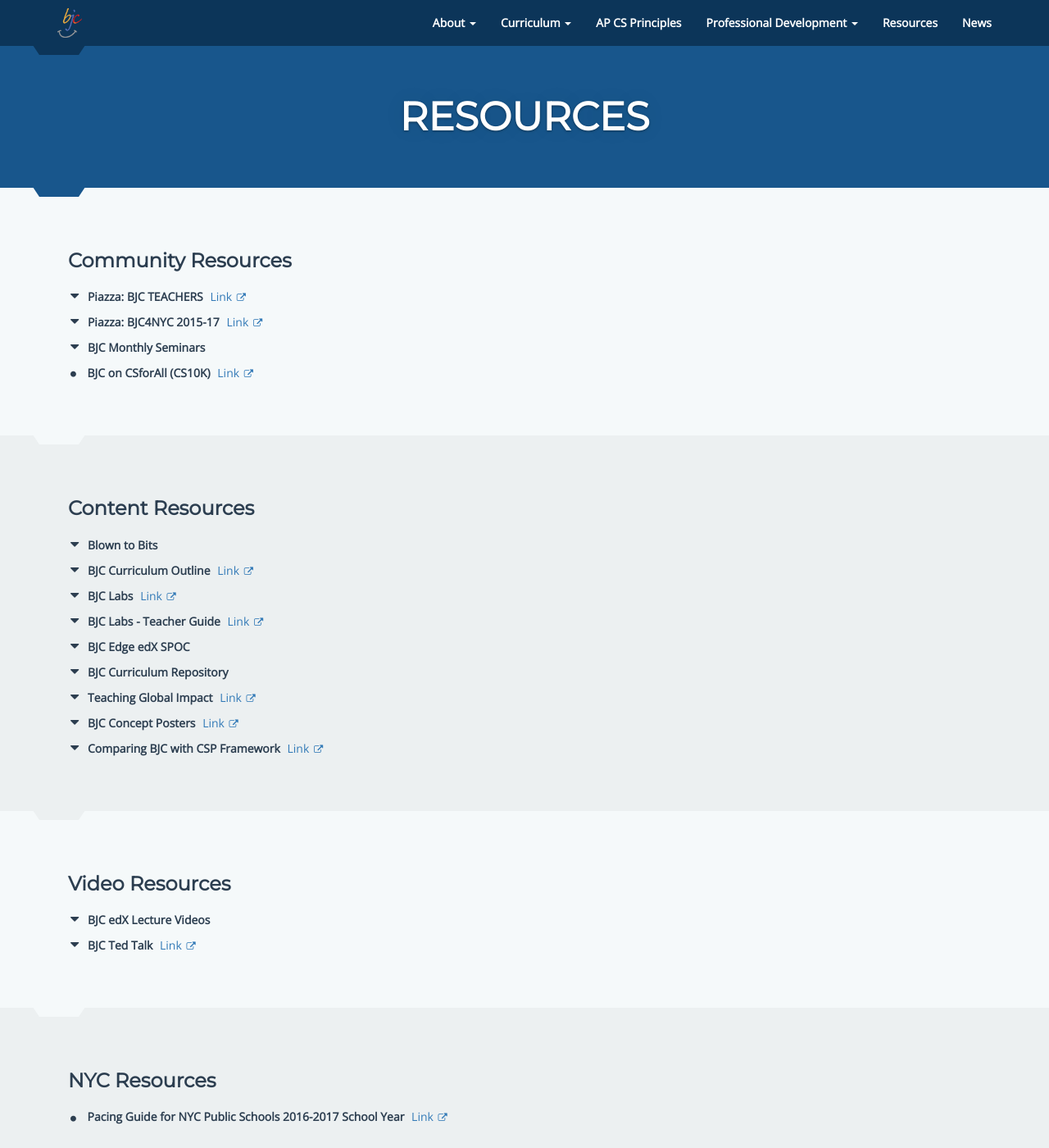
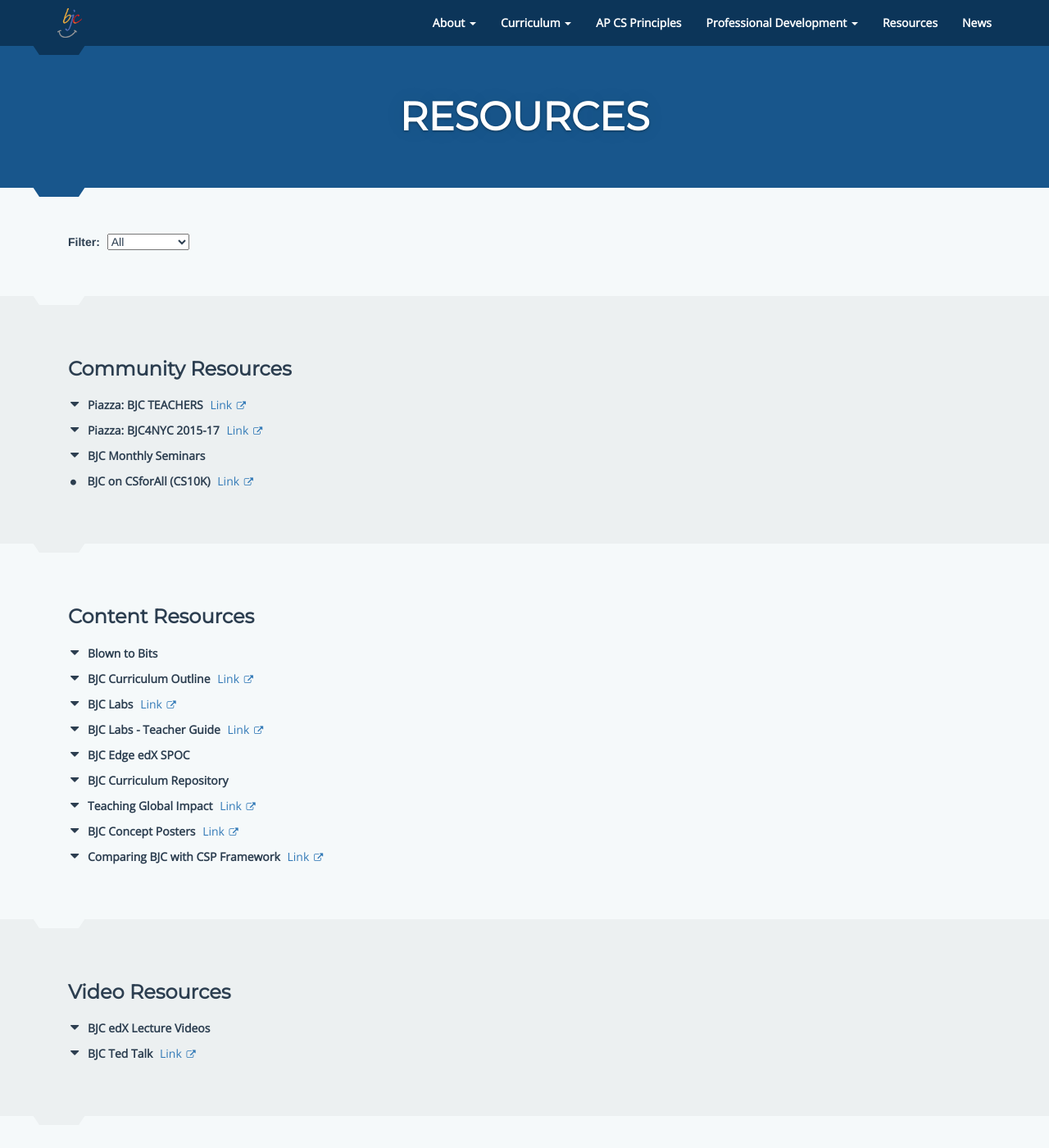
Before and after one commit to beautyjoy/beautyjoy.github.io, a Jekyll site: the page built from resources.html, in a window 1280 px wide and 1400 px high. Shown: the whole window at 82% size. Built offline with Jekyll 4.4.1, drawn with Linux system fonts in a browser that asks for light colours.

Commit message:
Implemented resource filtering.

```diff
--- a/_data/resources/08-ap-csp-study-materials.yml
+++ b/_data/resources/08-ap-csp-study-materials.yml
@@ -2,6 +2,7 @@
 resources:
   - name: Snap<em>!</em> CSP Reference Sheet
     link: http://tinyurl.com/snapcsp
+    tags: snap students
     description: |
       This Snap*!* project has all the reference sheet commands implemented in Snap*!*, with Robot commands, the ability to import/export mazes from/to a text file, and the ability to click directly on the maze to edit it (clicking on any cell will toggle it from blank->goal->wall->blank->etc.). You can move the Robot around with the left/up/right arrow keys and query CAN_MOVE with the down arrow key. We have two "assignment" (i.e., left arrow) blocks, one solid and one hollow: the solid one is for defining and assigning a new variable, and the hollow one is for updating the assignment (you drag the variable you want to assign into the left slot).
 
--- a/css/styles.scss
+++ b/css/styles.scss
@@ -479,6 +479,11 @@
     font-size: inherit;
 }
 
+.resources-filter {
+    margin-left: 5px;
+    min-width: 100px;
+}
+
 .resources-list {
     list-style: none;
     padding-left: 24px;
--- a/js/scripts.js
+++ b/js/scripts.js
@@ -1,6 +1,26 @@
 $(document).ready(function() {
     normalizeGridHeights();
     fitHeaderText();
+
+    $('.resources-filter').change(function() {
+        var selectedTag = $(this).val();
+        if (selectedTag == "all") {
+            $(this).parents('.section').nextAll('.section').show();
+            $('.resources-list').find('li').show();
+        } else {
+            // Show only resources which have the selected filter as a class
+            $(this).parents('.section').nextAll('.section').hide();
+            $('.resources-list').find('li').each(function() {
+                if ($(this).hasClass(selectedTag)) {
+                    $(this).show();
+                    $(this).parents('.section').show();
+                }
+                else {
+                    $(this).hide();
+                }
+            })
+        }
+    });
 });
 
 $(window).on('resize orientation', function() {
--- a/resources.html
+++ b/resources.html
@@ -1,7 +1,20 @@
 ---
 layout: page
 title: Resources
+filter_tags: snap students
 ---
+{% capture section_content %}
+<strong>Filter:</strong>
+<select class="resources-filter">
+    <option value="all">All</option>
+    {% assign filter_tags = page.filter_tags | split: " " %}
+    {% for tag in filter_tags %}
+    <option value="{{ tag }}">{{ tag | capitalize }}</option>
+    {% endfor %}
+</select>
+{% endcapture %}
+{% include section.html %}
+
 {% for group_hash in site.data.resources %}
     {% assign group = group_hash[1] %}
     {% capture section_content %}
@@ -9,7 +22,7 @@
     <ul class="resources-list">
     {% for resource in group.resources %}
         {% assign resource_id = group_hash[0] | append: "-resource-" | append: forloop.index %}
-        <li>
+        <li class="{{ resource.tags }}">
             <div class="resource-title">
                 {% if resource.description %}
                 <a class="unstyled-link" href="#{{ resource_id }}" data-toggle="collapse" aria-expanded="false" aria-controls="{{ resource_id }}">
@@ -38,14 +51,10 @@
     {% endfor %}
     </ul>
     {% endcapture %}
-
     {% include section.html %}
 {% endfor %}
 
-<div class="section">
-    <div class="container">
-        <div class="row">
-            <div class="col-xs-12">
+{% capture section_content %}
 <h3>Course materials for online interaction or download</h3>
 <ul>
 <li>The <a href="../bjc-r/course/berkeley_bjc.html">BJC curriculum</a> as taught
@@ -76,7 +85,6 @@
 <li><a href="http://www.computingportal.org/bjc">
     Rate and comment on</a> every learning module in the BJC curriculum.
 
-
 <li>Colleen Lewis's middle school Scratch
     <A href="http://blogs.hmc.edu/lewis/scratch/">curriculum</A>.
 
@@ -88,17 +96,12 @@
         <li><a href="http://www.youtube.com/playlist?list=PLECBD29A17AAF6EF9">
             High-Definition CS 10 lecture
             videos</a> from fall 2010 (embedded below)
-                        </ul></ul>
-            </div>
-        </div>
-    </div>
-    <div class="trapezoid"></div>
-</div> <!-- /. section -->
+    </ul>
+</ul>
+{% endcapture %}
+{% include section.html %}
 
-<div class="section">
-    <div class="container">
-        <div class="row">
-            <div class="col-xs-12">
+{% capture section_content %}
 <h3>Beauty and Joy of Computing course at UC Berkeley</h3>
 <ul>
     <li>
@@ -151,19 +154,12 @@
     </li>
 </ul>
 <p>(For our most recent work, go to <a href="http://bjc.berkeley.edu/bjc-r/">http://bjc.berkeley.edu/bjc-r/</a>)</p>
-            </div>
-        </div>
-    </div>
-    <div class="trapezoid"></div>
-</div> <!-- /. section -->
+{% endcapture %}
+{% include section.html %}
 
-<div class="section">
-    <div class="container">
-        <div class="row">
-            <div class="col-xs-12">
+{% capture section_content %}
 <h3>Lecture slides on Social Implications of Computing</h3>
-            </div>
-            <div class="col-xs-12">
+
 <div class="topic_container">
     <ul>
         <li>
@@ -200,16 +196,10 @@
         </li>
     </ul>
 </div>
-            </div>
-        </div>
-    </div>
-    <div class="trapezoid"></div>
-</div> <!-- /. section -->
+{% endcapture %}
+{% include section.html %}
 
-<div class="section">
-    <div class="container">
-        <div class="row">
-            <div class="col-xs-12">
+{% capture section_content %}
 <h3>Hour of Code</h3>
 <p>
     BJC's <a href="http://code.org/">Hour of Code</a> tutorial is <a href="http://snap.berkeley.edu/hoc">here</a>.
@@ -218,11 +208,8 @@
 <p>
     <a href="http://snap.berkeley.edu/SnapManual.pdf">S<small><small>NAP</small></small><i>!</i> Manual &mdash; part reference, part advanced tutorial (PDF)</a>
 </p>
-            </div>
-        </div>
-    </div>
-    <div class="trapezoid"></div>
-</div> <!-- /. section -->
+{% endcapture %}
+{% include section.html %}
 
 <div class="section grid-gallery snap-projects">
     <div class="container-fluid">
```
Also changed, not shown: _data/resources/05-snap.yml (+7 -1 lines). Lines whose indentation alone changed are shown as unchanged.
